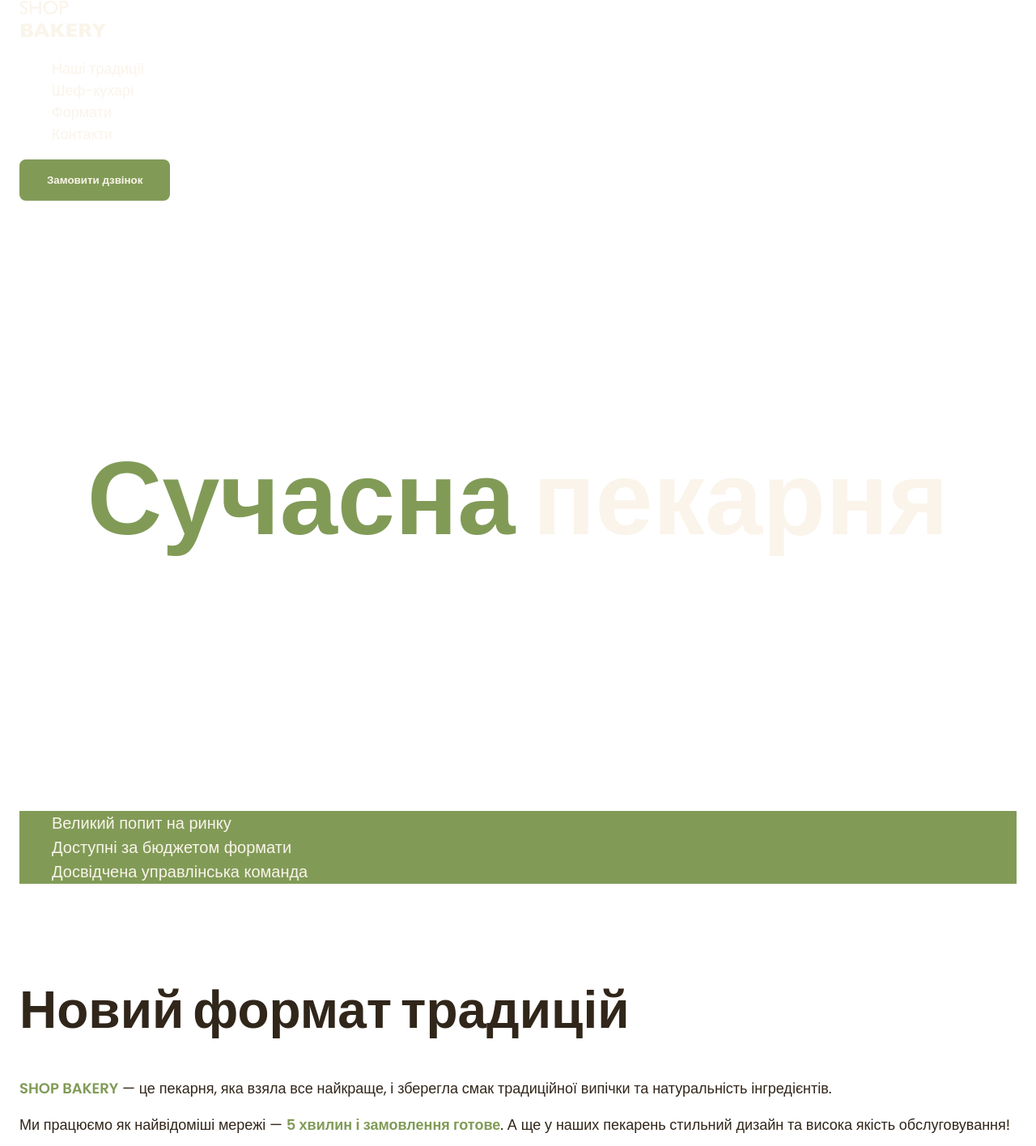
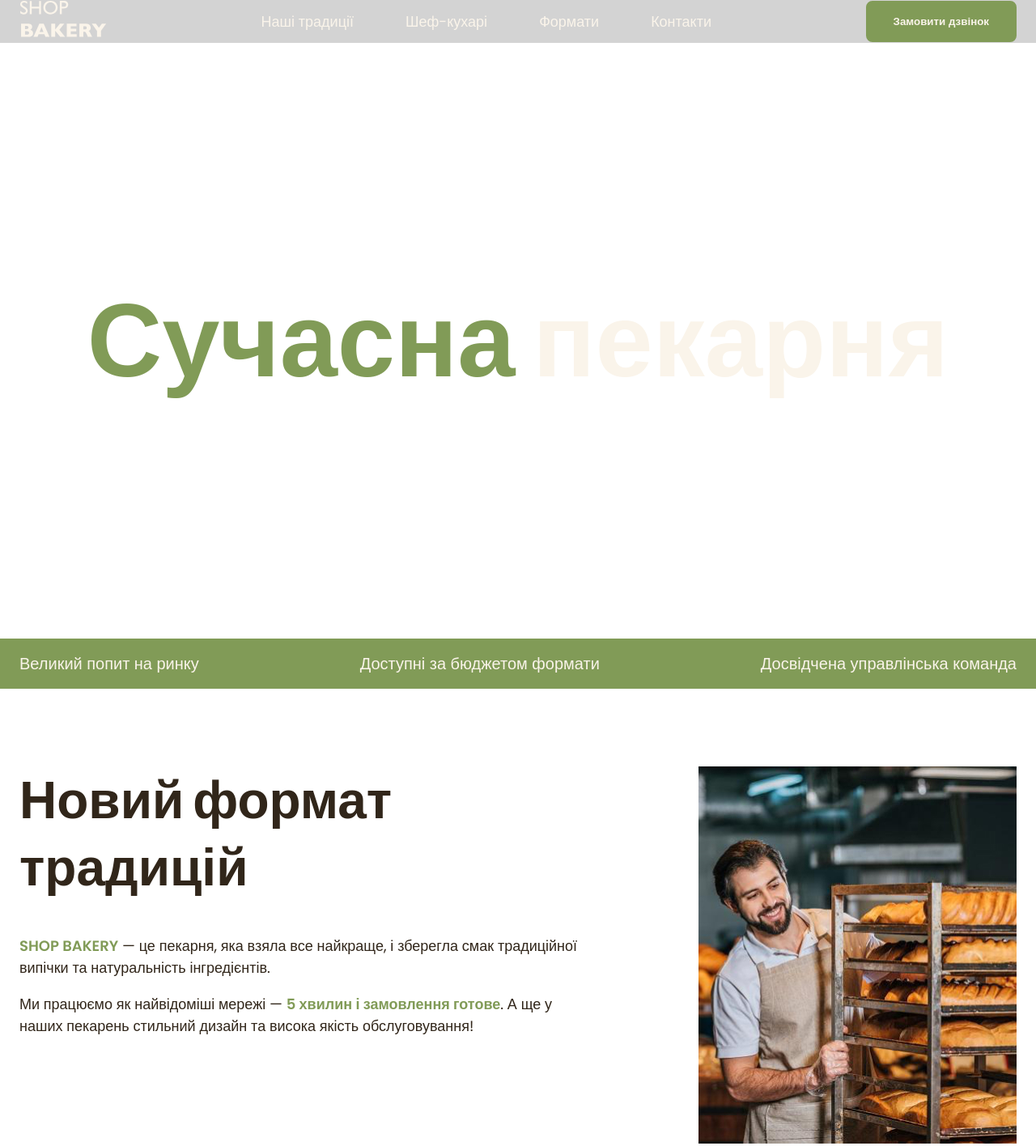
Before and after one commit to sh-sofi/genius-test, a plain HTML site: page index.html in a window 1280 px wide. Shown: the top 1416 px of the page at 81% size. Drawn offline with Linux system fonts and the light colour scheme.

Commit message:
Add element positioning

```diff
--- a/css/styles.css
+++ b/css/styles.css
@@ -74,6 +74,8 @@ address {
 }
 
 ul {
+  margin: 0;
+  padding: 0;
   list-style-type: none;
 }
 
@@ -121,7 +123,31 @@ ul {
 
 .link:hover {
   color: var(--color-brand-light);
-  font-weight: 600;
+}
+
+/* Header */
+.header {
+  background-color: lightgrey;
+}
+
+.header-container {
+  display: flex;
+  align-items: center;
+  gap: 40px;
+}
+
+.header-nav {
+  display: flex;
+  align-items: center;
+  flex-grow: 1;
+  gap: 40px;
+}
+
+.header-menu {
+  display: flex;
+  gap: 64px;
+  flex-grow: 1;
+  justify-content: center;
 }
 
 /* Hero section */
@@ -142,12 +168,19 @@ ul {
 }
 
 /* Advantages section */
+.advantages-section {
+  background-color: var(--color-brand-light);
+  padding: 16px 0;
+}
+
 .advantages-list {
-  color: var(--color-primary-light);
-  background-color: var(--color-brand-light);
+  display: flex;
+  justify-content: space-between;
+  gap: 40px;
 }
 
 .advantages-item {
+  color: var(--color-primary-light);
   font-size: 20px;
   font-weight: 300;
 }
@@ -167,6 +200,16 @@ ul {
   padding-top: 96px;
 }
 
+.traditions-container {
+  display: flex;
+  justify-content: space-between;
+  gap: 40px;
+}
+
+.traditions-content {
+  max-width: 710px;
+}
+
 .traditions-title {
   margin-bottom: 42px;
 }
@@ -178,6 +221,10 @@ ul {
 
 .traditions-text .uppercase {
   text-transform: uppercase;
+}
+
+.traditions-text .limited {
+  max-width: 340px;
 }
 
 /* Chefs section */
@@ -192,6 +239,22 @@ ul {
 }
 
 /* Formats section */
+.formats-list {
+  display: flex;
+  flex-wrap: wrap;
+  gap: 20px;
+}
+
+.formats-item {
+  flex-basis: calc((100%-40px) / 3);
+}
+
+.format-card {
+  padding: 24px;
+  border: 1px solid lightgrey;
+  border-radius: 16px;
+}
+
 .formats-title {
   margin-bottom: 80px;
 }
--- a/index.html
+++ b/index.html
@@ -8,13 +8,14 @@
     <link rel="stylesheet" href="./css/styles.css" />
   </head>
   <body>
-    <header>
+    <header class="header">
       <div class="container">
-        <nav>
+        <div class="header-container">
+          <nav class="header-nav">
             <a href="/">
               <img src="./images/logo.svg" alt="Логотип сучасної пекарні" />
             </a>
-          <ul>
+            <ul class="header-menu">
               <li>
                 <a class="link" href="#traditions-section">Наші традиції</a>
               </li>
@@ -25,6 +26,7 @@
           </nav>
           <button class="button" type="button">Замовити дзвінок</button>
         </div>
+      </div>
     </header>
     <main>
       <section class="hero-section">
@@ -34,7 +36,7 @@
           </h1>
         </div>
       </section>
-      <section>
+      <section class="advantages-section">
         <div class="container">
           <h2 class="visually-hidden">Наші переваги</h2>
           <ul class="advantages-list">
@@ -46,21 +48,27 @@
       </section>
       <section class="traditions-section section" id="traditions-section">
         <div class="container">
-          <h2 class="traditions-title section-title">Новий формат традицій</h2>
+          <div class="traditions-container">
+            <div class="traditions-content">
+              <h2 class="traditions-title section-title">
+                Новий формат традицій
+              </h2>
               <p class="traditions-text">
-            <span class="brand uppercase">shop bakery</span> — це пекарня, яка
-            взяла все найкраще, і зберегла смак традиційної випічки та
+                <span class="brand uppercase">shop bakery</span> — це пекарня,
+                яка взяла все найкраще, і зберегла смак традиційної випічки та
                 натуральність інгредієнтів.
               </p>
-          <p class="traditions-text">
+              <p class="traditions-text limited">
                 Ми працюємо як найвідоміші мережі —
                 <span class="brand">5 хвилин і замовлення готове</span>. А ще у
                 наших пекарень стильний дизайн та висока якість обслуговування!
               </p>
+            </div>
             <img
               src="./images/baker-man.jpg"
               alt="Пекар з свіжоспеченими батонами"
             />
+          </div>
         </div>
       </section>
       <section class="section" id="chefs-section">
@@ -94,9 +102,9 @@
       <section class="section" id="formats-section">
         <div class="container">
           <h2 class="formats-title section-title">Формати</h2>
-          <ul>
-            <li>
-              <article>
+          <ul class="formats-list">
+            <li class="formats-item">
+              <article class="format-card">
                 <h3 class="format-title" lang="en">Walrus</h3>
                 <div class="format-text">
                   <p>Площа: до 120 м2</p>
@@ -109,8 +117,8 @@
                 </div>
               </article>
             </li>
-            <li>
-              <article>
+            <li class="formats-item">
+              <article class="format-card">
                 <h3 class="format-title" lang="en">Horseshoe</h3>
                 <div class="format-text">
                   <p>Площа: до 25 м2</p>
@@ -120,8 +128,8 @@
                 </div>
               </article>
             </li>
-            <li>
-              <article>
+            <li class="formats-item">
+              <article class="format-card">
                 <h3 class="format-title" lang="en">Handlebar</h3>
                 <div class="format-text">
                   <p>Площа: до 15 м2</p>
```
Lines whose indentation alone changed are shown as unchanged.
